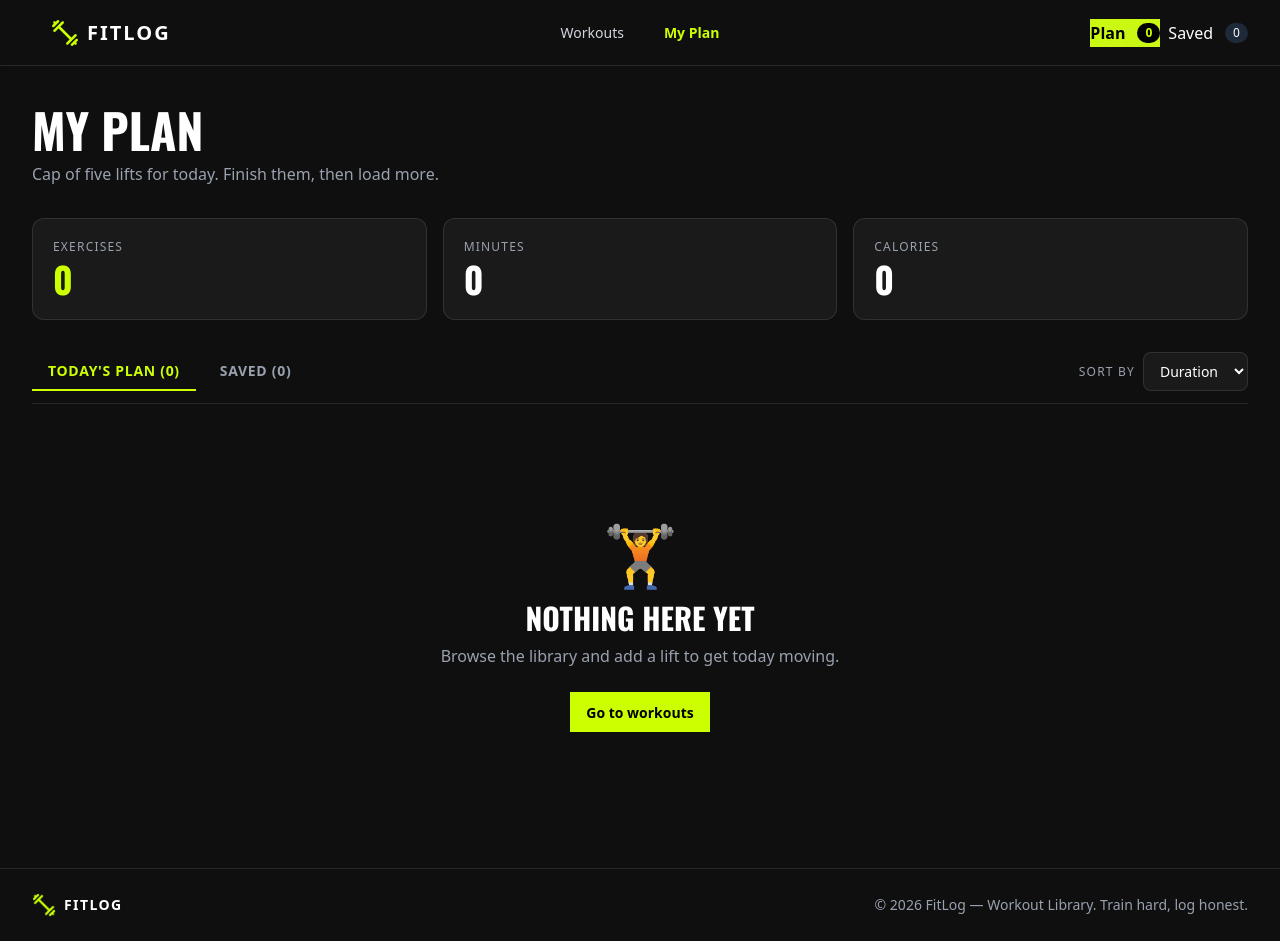
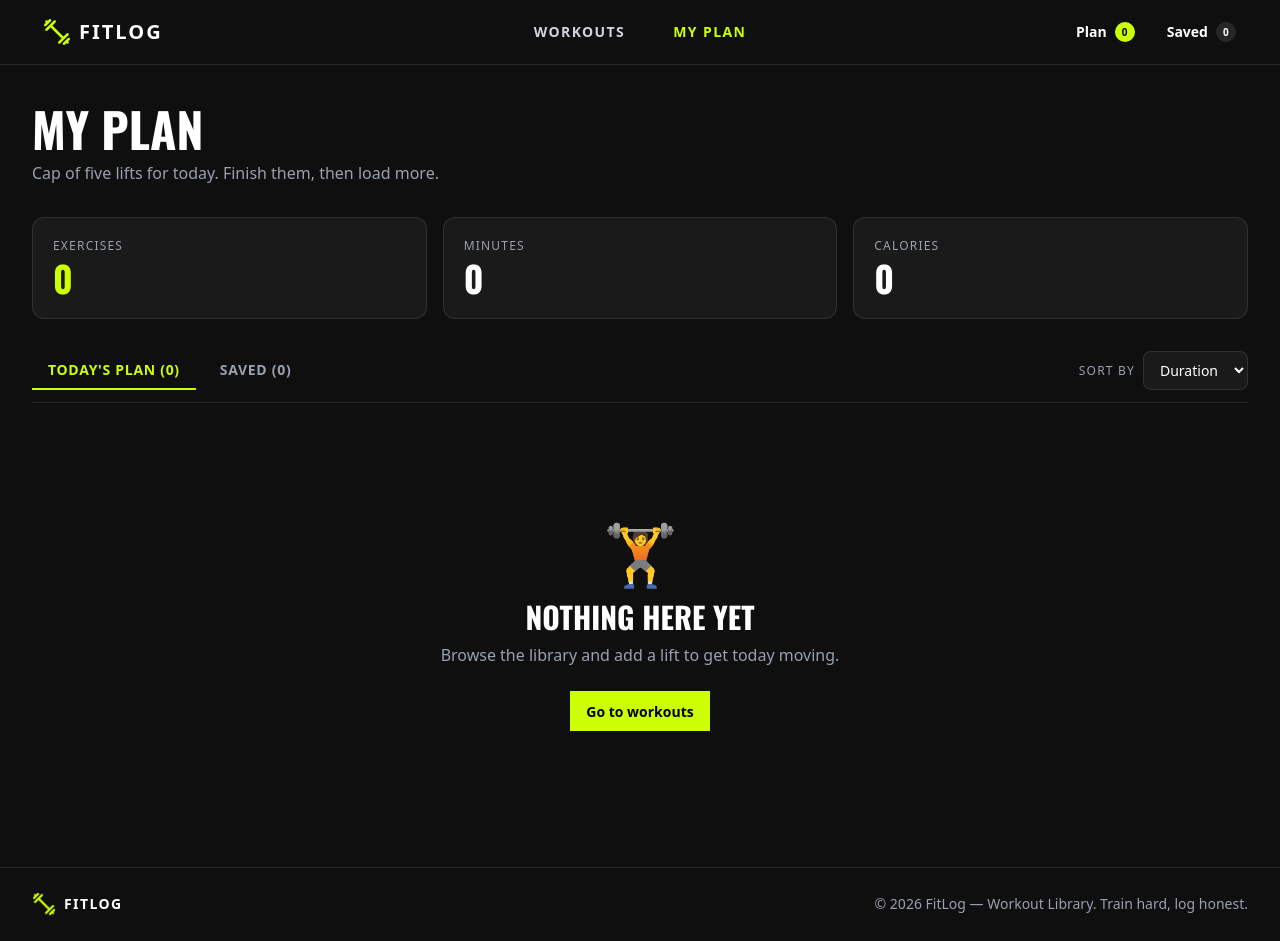
Before and after one commit to shahedminhaj/Assignment6_PH, a Next.js app: page /my-plan in a window 1280 px wide. Built offline with nearby package versions, Linux system fonts and the light colour scheme.

Commit message:
navbar and hero section fix

```diff
--- a/components/home/hero.tsx
+++ b/components/home/hero.tsx
@@ -2,11 +2,12 @@ import Image from "next/image";
 
 export default function Hero() {
   return (
-    <section className="bg-base-100 border-b border-white/10">
-      <div className="max-w-7xl mx-auto px-4 lg:px-8 py-16 lg:py-20 grid grid-cols-1 lg:grid-cols-2 gap-10 items-center">
-        {/* LEFT: Text Content */}
+    <section className="px-4 lg:px-8 py-10">
+      <div className="max-w-7xl mx-auto bg-bg-card rounded-3xl border border-white/5 overflow-hidden">
+        <div className="px-8 lg:px-14 py-12 lg:py-16 grid grid-cols-1 lg:grid-cols-2 gap-10 items-center">
+          {/* LEFT: Text */}
           <div className="space-y-6">
-          <span className="inline-block text-xs tracking-widest text-gray-400 uppercase font-semibold">
+            <span className="inline-block text-xs tracking-widest text-accent uppercase font-bold">
               Workout Library
             </span>
 
@@ -28,7 +29,7 @@ export default function Hero() {
             </a>
           </div>
 
-        {/* RIGHT: Banner Image */}
+          {/* RIGHT: Banner */}
           <div className="flex justify-center lg:justify-end">
             <Image
               src="/assets/banner.png"
@@ -40,6 +41,7 @@ export default function Hero() {
             />
           </div>
         </div>
+      </div>
     </section>
   );
 }
--- a/components/layout/navbar.tsx
+++ b/components/layout/navbar.tsx
@@ -11,8 +11,7 @@ export default function Navbar() {
   const isActive = (path: string) => pathname === path;
 
   return (
-    <div className="navbar bg-base-100 shadow-sm border-b border-white/10 px-4 lg:px-8">
-      {/* LEFT: Mobile Dropdown & Logo */}
+    <div className="navbar bg-base-100 border-b border-white/10 px-4 lg:px-8 sticky top-0 z-50">
       <div className="navbar-start">
         <div className="dropdown">
           <div tabIndex={0} role="button" className="btn btn-ghost lg:hidden">
@@ -34,17 +33,20 @@ export default function Navbar() {
           </div>
           <ul
             tabIndex={-1}
-            className="menu menu-sm dropdown-content bg-base-100 rounded-box z-50 mt-3 w-52 p-2 shadow"
+            className="menu menu-sm dropdown-content bg-base-100 rounded-box z-[60] mt-3 w-52 p-2 shadow-lg border border-white/10"
           >
             <li>
-              <Link href="/" className={isActive("/") ? "text-accent" : ""}>
+              <Link
+                href="/"
+                className={isActive("/") ? "text-accent font-bold" : ""}
+              >
                 Workouts
               </Link>
             </li>
             <li>
               <Link
                 href="/my-plan"
-                className={isActive("/my-plan") ? "text-accent" : ""}
+                className={isActive("/my-plan") ? "text-accent font-bold" : ""}
               >
                 My Plan
               </Link>
@@ -54,7 +56,7 @@ export default function Navbar() {
 
         <Link
           href="/"
-          className="btn btn-ghost text-xl flex items-center gap-2 hover:bg-transparent"
+          className="btn btn-ghost text-xl flex items-center gap-2 hover:bg-transparent px-2"
         >
           <Image
             src="/assets/logo.png"
@@ -66,17 +68,16 @@ export default function Navbar() {
         </Link>
       </div>
 
-      {/* CENTER: Desktop Menu */}
       <div className="navbar-center hidden lg:flex">
-        <ul className="menu menu-horizontal px-1 gap-4">
+        <ul className="menu menu-horizontal px-1 gap-6">
           <li>
             <Link
               href="/"
-              className={
+              className={`text-sm uppercase tracking-widest font-semibold transition-colors ${
                 isActive("/")
-                  ? "text-accent font-bold"
+                  ? "text-accent"
                   : "text-gray-300 hover:text-white"
-              }
+              }`}
             >
               Workouts
             </Link>
@@ -84,11 +85,11 @@ export default function Navbar() {
           <li>
             <Link
               href="/my-plan"
-              className={
+              className={`text-sm uppercase tracking-widest font-semibold transition-colors ${
                 isActive("/my-plan")
-                  ? "text-accent font-bold"
+                  ? "text-accent"
                   : "text-gray-300 hover:text-white"
-              }
+              }`}
             >
               My Plan
             </Link>
@@ -96,23 +97,23 @@ export default function Navbar() {
         </ul>
       </div>
 
-      {/* RIGHT: Status Badges (Dynamic from Context) */}
       <div className="navbar-end gap-2">
         <Link
           href="/my-plan"
-          className="badge badge-lg bg-accent text-black font-bold border-none"
+          className="flex items-center gap-2 text-white font-bold text-xs md:text-sm px-3 py-3"
         >
-          Plan{" "}
-          <span className="ml-1 bg-black text-accent rounded-full px-2 py-0.5 text-xs">
+          <span>Plan</span>
+          <span className="bg-accent text-black rounded-full w-5 h-5 flex items-center justify-center text-[10px] font-bold">
             {plan.length}
           </span>
         </Link>
+
         <Link
           href="/my-plan"
-          className="badge badge-lg badge-outline text-white border-gray-600"
+          className="badge badge-lg badge-outline text-white border-gray-600 font-bold text-xs md:text-sm px-3 py-3 gap-2"
         >
-          Saved{" "}
-          <span className="ml-1 bg-gray-800 rounded-full px-2 py-0.5 text-xs">
+          <span>Saved</span>
+          <span className="bg-white/10 text-white rounded-full w-5 h-5 flex items-center justify-center text-[10px] font-bold">
             {saved.length}
           </span>
         </Link>
```
Lines whose indentation alone changed are shown as unchanged.
